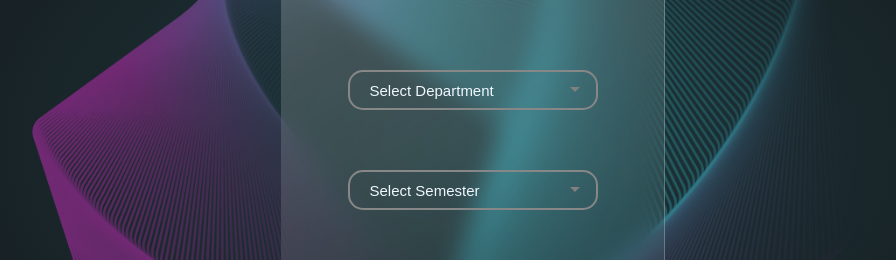
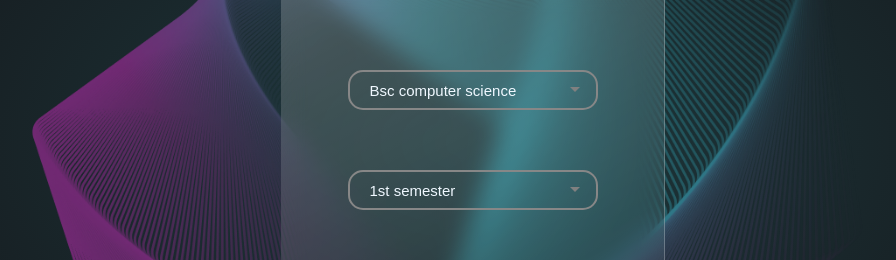
Before and after one commit to connectemea/time-table-app, a React (Create React App) app: page / in a window 1280 px wide. Shown: the part 257-517 px from the top of the page, without its empty margins (167-1063 px from the left). Built offline with nearby package versions, Linux system fonts and the light colour scheme.

Commit message:
home page state management is done

```diff
--- a/src/component/pages/Home/Home.js
+++ b/src/component/pages/Home/Home.js
@@ -5,14 +5,21 @@ import BrandName from "../images/TinkerHubLogo.png";
 import Departments from "../../const/Departments";
 import Semesters from "../../const/Semesters";
 const Home = () => {
-  const [department, setDepartment] = useState();
-  const [semester, setSemester] = useState();
+  const [department, setDepartment] = useState("0");
+  const [semester, setSemester] = useState("0");
 
   const Option = ({ name, value }) => (
     <option className={styles.selectOption} value={value}>
       {name}
     </option>
   );
+  const handleShowTimeTable = () =>{
+    const data = {
+      department,
+      semester
+    }
+    console.log(data);
+  }
 
   useEffect(() => {
     // console.log(Departments,Semesters);
@@ -27,13 +34,13 @@ const Home = () => {
         <div className={styles.LoginBox}>
           <div className={styles.centerDiv}>
             <div className={styles.selectSection}>
-              <select className={styles.selectBox} id="dropdown">
-                <option
+              <select className={styles.selectBox} id="dropdown" onChange={(e)=>setDepartment(e.target.value)} value={department}>
+                {/* <option
                   className={styles.selectOption}
                   value="Select Department"
                 >
                   Select Department
-                </option>
+                </option> */}
                 {
                   Departments && Departments.map((dep,ind)=><Option name={dep.name} value={ind}/>)
                 }
@@ -41,17 +48,17 @@ const Home = () => {
               </select>
             </div>
             <div className={styles.selectSection}>
-              <select className={styles.selectBox} id="dropdown">
-              <option className={styles.selectOption} value="Select Semester">
+              <select className={styles.selectBox} id="dropdown" onChange={(e)=>setSemester(e.target.value)} value={semester}>
+              {/* <option className={styles.selectOption} value="Select Semester">
                   Select Semester
-                </option>
+                </option> */}
               {
                 Semesters && Semesters.map((sem,ind)=><Option value={ind} name={sem.name}/>)
               }
               </select>
             </div>
             <div className={styles.showBtn}>
-              <button className={styles.button}>Show Timetable</button>
+              <button className={styles.button} onClick={handleShowTimeTable}>Show Timetable</button>
             </div>
           </div>
         </div>
```
